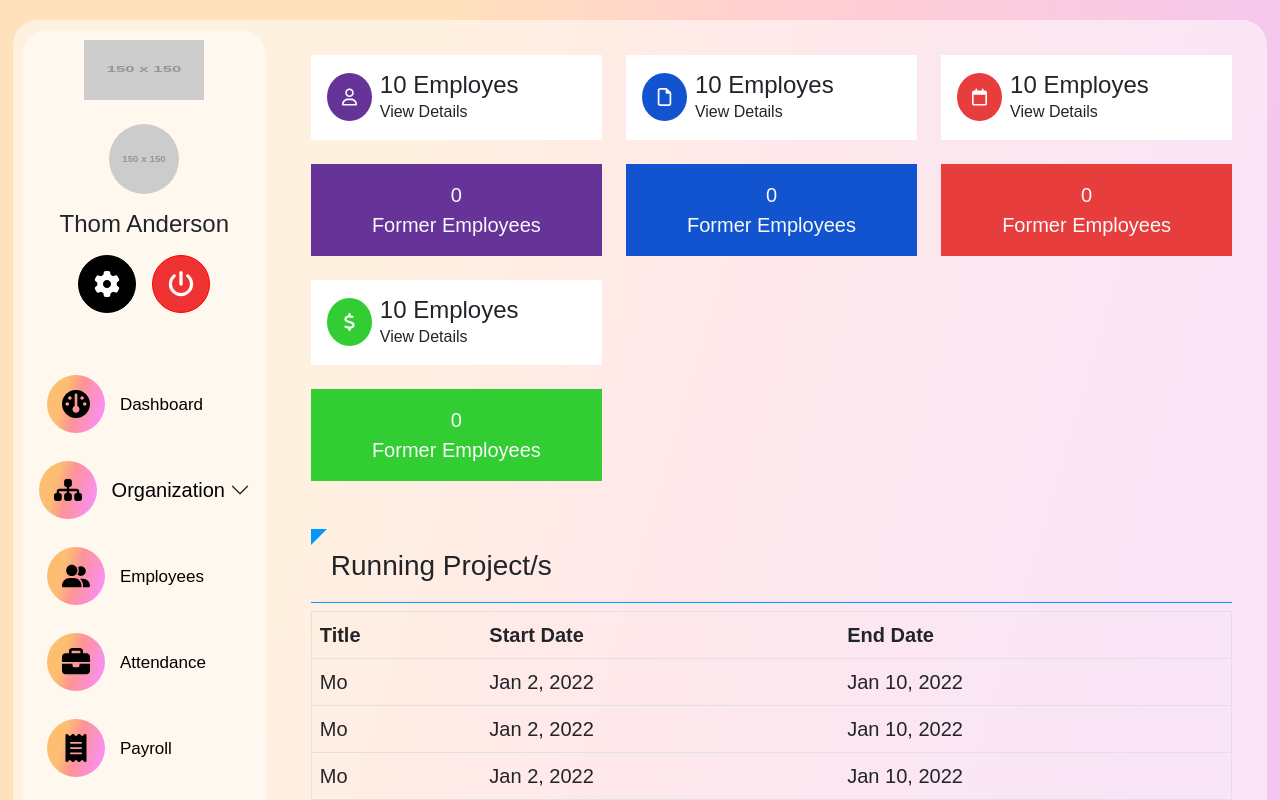
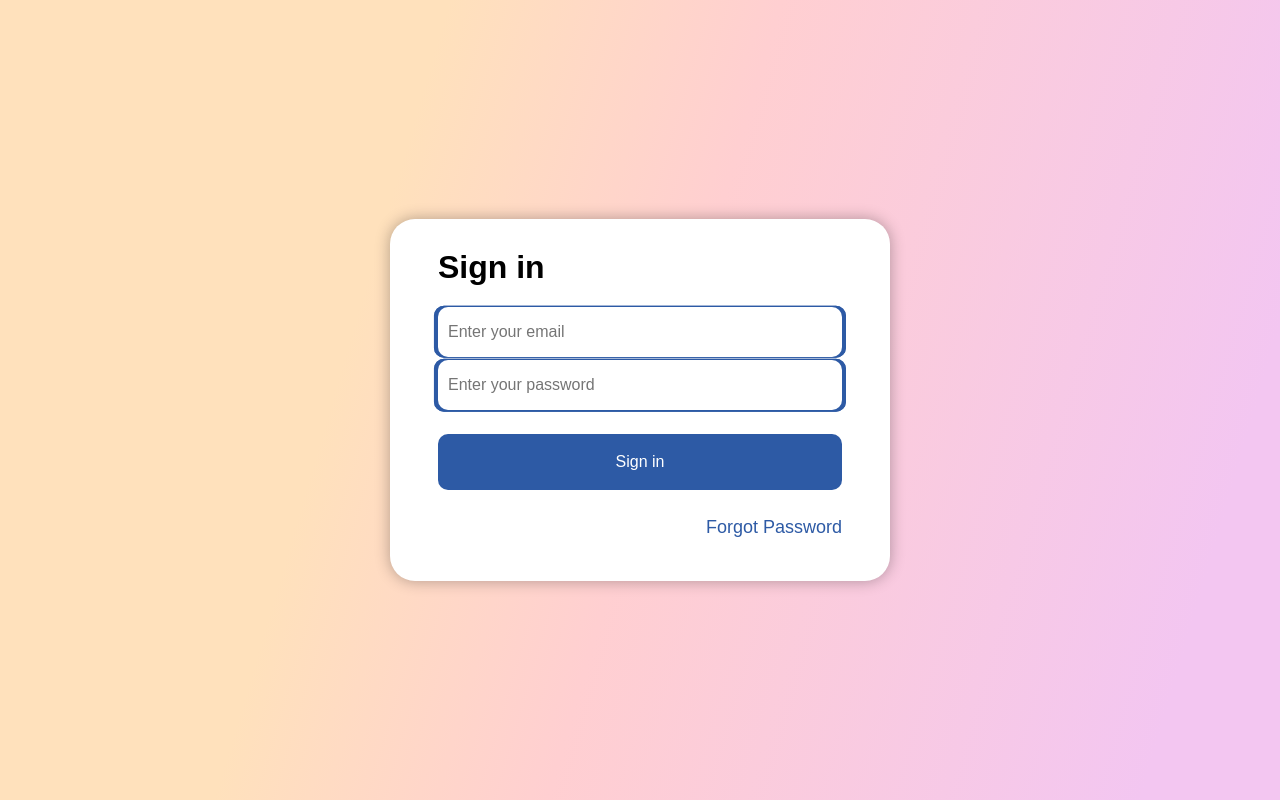
Before and after one commit to farghly/HR-Management-System, a React (Create React App) app: page / in a window 1280 px wide. Shown: the top 800 px of the page. Built offline with nearby package versions, Linux system fonts and the light colour scheme.

Commit message:
modify to match with auth

```diff
--- a/src/App.js
+++ b/src/App.js
@@ -1,5 +1,5 @@
 import { BrowserRouter, Routes, Route } from "react-router-dom";
-import { Provider } from "react-redux";
+import { Provider, useSelector } from "react-redux";
 import Dashboard from "./pages/Dashboard/Dashboard";
 import Login from "./pages/login/Login";
 import Department from "./pages/organization/department/Department";
@@ -10,21 +10,39 @@ import EditEmployee from "./pages/Employee/editEmployee";
 import Employees from "./pages/Employee/Employee";
 import Navbar from "./components/Navbar/Navbar";
 import store from "./redux/store";
+import { setAuthToken } from "./utils/setAuthToken";
+import jwtDecode from "jwt-decode";
+import { setCurrentUser, logout } from "./redux/auth/authActions.action";
+
+if (localStorage.jwtToken) {
+  const token = localStorage.jwtToken;
+  setAuthToken(token);
+  const decoded = jwtDecode(token);
+  console.log(setCurrentUser(decoded));
+  store.dispatch(setCurrentUser(decoded));
+  const currentTime = Date.now() / 1000;
+  if (decoded.exp < currentTime) {
+    store.dispatch(logout());
+    window.location.href = "/login";
+  }
+}
 
 function App() {
+  const auth = useSelector((state) => state.auth);
+  console.log(auth);
   return (
     <>
       <BrowserRouter>
-        {/* <Provider store={store}> */}
-        <Routes>
-          <Route path="/login" element={<Login />} />
-        </Routes>
+        <Provider store={store}>
+          {!auth.isAuthenticated && <Login />}
+          {auth.isAuthenticated && (
             <div className="container-fluid main">
               <div class="parent d-flex">
                 <div className="child-1">
                   <Navbar />
                 </div>
                 <div class="child-2">
+                  {auth.isAuthenticated && (
                     <Routes>
                       <Route path="/" element={<Dashboard />} />
                       <Route path="/department" element={<Department />} />
@@ -40,10 +58,12 @@ function App() {
                       />
                       <Route path="/designation/" element={<Desgination />} />
                     </Routes>
+                  )}
                 </div>
               </div>
             </div>
-        {/* </Provider> */}
+          )}
+        </Provider>
       </BrowserRouter>
     </>
   );
--- a/src/components/Navbar/Navbar.js
+++ b/src/components/Navbar/Navbar.js
@@ -1,6 +1,14 @@
 import "./navbar.css";
-import {Link} from 'react-router-dom'
+import { Link, useNavigate } from "react-router-dom";
+import { useDispatch } from "react-redux";
+import { logout } from "../../redux/auth/authActions.action";
 function Navbar() {
+  const dispatch = useDispatch();
+  const navigate = useNavigate();
+  const handleLogout = () => {
+    dispatch(logout());
+    navigate("/login");
+  };
   return (
     <aside>
       <div class="up text-center pb-5">
@@ -16,10 +24,14 @@ function Navbar() {
           <h4 class="mb-3">Thom Anderson</h4>
           <div class="btns d-flex gap-lg-3 gap-2 justify-content-center">
             <Link to="#" class="setting">
-              <i class="fa-solid fa-gear sett"></i>
+              <button onClick={handleLogout}>
+                <i class="fa-solid fa-gear sett"></i>
+              </button>
             </Link>
             <Link to="#" class="logOut">
-              <i class="fa-solid fa-power-off log-out"></i>
+              <button onClick={handleLogout}>
+                <i class="fa-solid fa-power-off log-out"></i>
+              </button>
             </Link>
           </div>
         </div>
--- a/src/index.js
+++ b/src/index.js
@@ -1,13 +1,17 @@
-import React from 'react';
-import ReactDOM from 'react-dom/client';
-import './index.css';
-import App from './App';
-import reportWebVitals from './reportWebVitals';
+import React from "react";
+import ReactDOM from "react-dom/client";
+import "./index.css";
+import App from "./App";
+import reportWebVitals from "./reportWebVitals";
+import { Provider } from "react-redux";
+import store from "./redux/store";
 
-const root = ReactDOM.createRoot(document.getElementById('root'));
+const root = ReactDOM.createRoot(document.getElementById("root"));
 root.render(
   <React.StrictMode>
-    <App />
+    <Provider store={store}>
+      <App />
+    </Provider>
   </React.StrictMode>
 );
 
--- a/src/pages/Employee/Employee.js
+++ b/src/pages/Employee/Employee.js
@@ -19,9 +19,7 @@ function Employees() {
       setEmployees(response.data.data.data);
     });
   }, []);
-  employees.map((employee) => {
-    employee && console.log(employee);
-  });
+  // employees.map((employee) => employee && console.log(employee));
   const navigateToEditEmployee = (event) => {
     // console.log(event.currentTarget.id);
 
--- a/src/pages/login/Login.js
+++ b/src/pages/login/Login.js
@@ -50,11 +50,24 @@ import FormInput from "../../components/form-input/FormInput.component";
 import "./login.css";
 import { useState } from "react";
 import Button from "../../components/button/Button.component";
+import { connect, useDispatch, useSelector } from "react-redux";
+import { useEffect } from "react";
+import { useNavigate } from "react-router-dom";
+import { login } from "./../../redux/auth/authActions.action";
+
 const defaultFormFields = {
   email: "",
   password: "",
 };
 function Login() {
+  const auth = useSelector((state) => state.auth);
+  console.log(auth);
+  const dispatch = useDispatch();
+  const navigate = useNavigate();
+  // const [user, setUser] = useState(auth.user);
+  // console.log(log);
+
+  // console.log(auth);
   const [formFields, setFormFields] = useState(defaultFormFields);
   const { email, password } = formFields;
   const changeHandler = (event) => {
@@ -66,11 +79,22 @@ function Login() {
   const resetFormFields = () => {
     setFormFields(defaultFormFields);
   };
-
+  const submitHandler = (event) => {
+    event.preventDefault();
+    dispatch(login(formFields));
+    resetFormFields();
+  };
   return (
+    <>
+      {auth.isAuthenticated && navigate("/")}
+      {!auth.isAuthenticated && (
         <div className="parent-log">
           <div className="container login px-4 px-md-5">
-        <form className="my-4 w-100 m-auto">
+            <form
+              className="my-4 w-100 m-auto"
+              method="post"
+              onSubmit={submitHandler}
+            >
               <p className="heading">Sign in</p>
               <div className="box">
                 {/* <p>Email</p> */}
@@ -145,7 +169,19 @@ export default Button;
             </form>
           </div>
         </div>
+      )}
+    </>
   );
 }
+// const mapStateToProps = (state) => {
+//   return {
+//     auth: state.auth,
+//   };
+// };
 
+// const mapDispatchToProps = (dispatch, userData) => {
+//   return {
+//     log: () => dispatch(login(userData)),
+//   };
+// };
 export default Login;
--- a/src/redux/rootReducer.reducer.js
+++ b/src/redux/rootReducer.reducer.js
@@ -1,8 +1,11 @@
-// import { combineReducers } from "redux";
+import { combineReducers } from "redux";
 // import employeeReducer from "./employee/employeeReducer.reducer";
+import { authReducer } from "./auth/authReducer.reducer";
+import { errorReducer } from "./auth/errorReducer.reducer";
 
-// const rootReducer = combineReducers({
-//   employee: employeeReducer,
-// });
+const rootReducer = combineReducers({
+  auth: authReducer,
+  error: errorReducer,
+});
 
-// export default rootReducer;
+export default rootReducer;
--- a/src/redux/store.js
+++ b/src/redux/store.js
@@ -1,9 +1,9 @@
-// import { createStore, applyMiddleware } from "redux";
-// import logger from "redux-logger";
-// import thunk from "redux-thunk";
+import { createStore, applyMiddleware } from "redux";
+import logger from "redux-logger";
+import thunk from "redux-thunk";
 
-// import rootReducer from "./rootReducer.reducer";
+import rootReducer from "./rootReducer.reducer";
 
-// const store = createStore(rootReducer, applyMiddleware(thunk, logger));
+const store = createStore(rootReducer, applyMiddleware(thunk, logger));
 
-// export default store;
+export default store;
```
Also changed, not shown: package.json (+6 -1 lines), 1 other file (tests, documents, lock files or other folders). Lines whose indentation alone changed are shown as unchanged.
